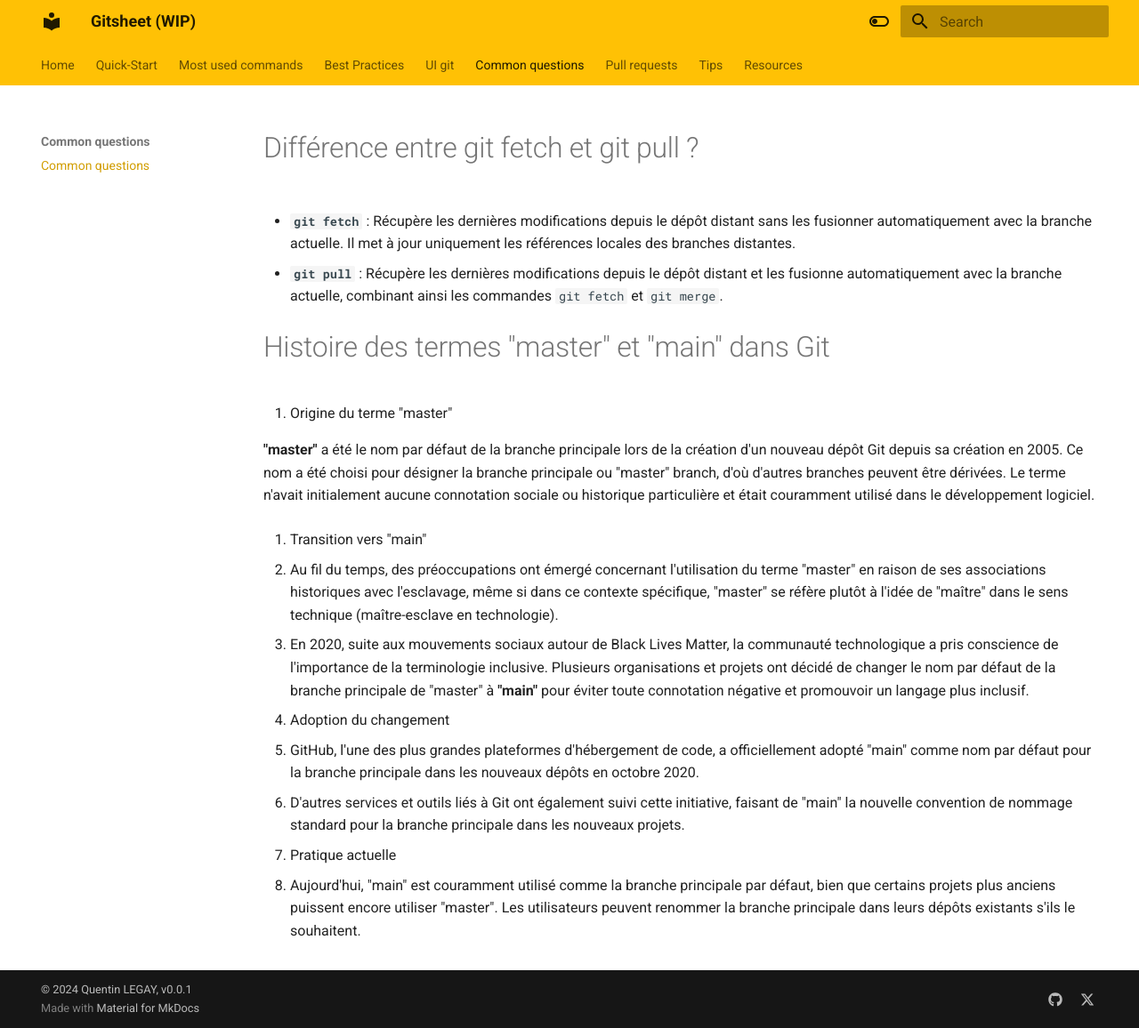
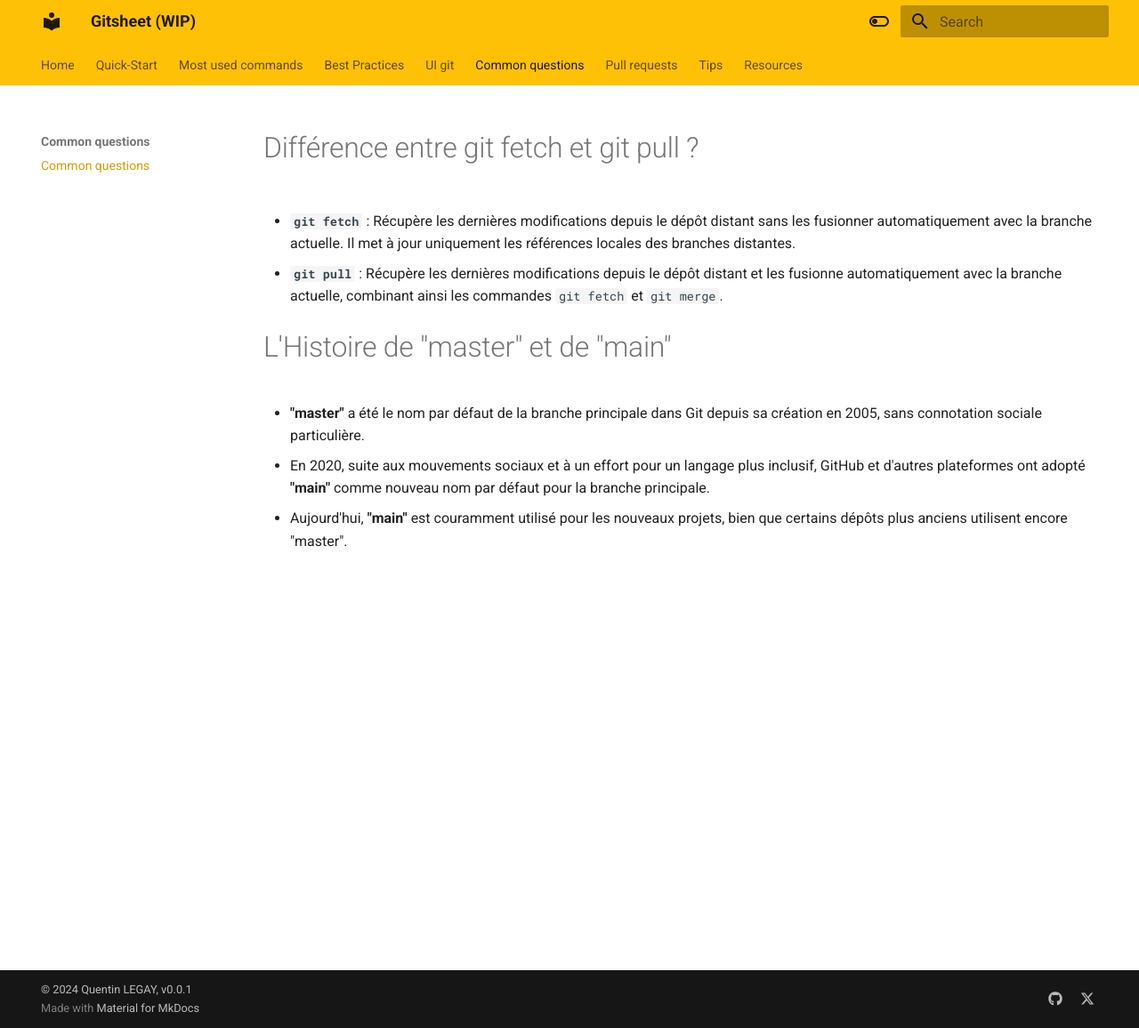
Before and after one commit to quentinlegay/gitsheet, an MkDocs documentation site: the page built from docs/common_questions.md, in a window 1280 px wide and 1156 px high. Shown: the whole window at 89% size. Built offline with MkDocs 1.6.1 and Material for MkDocs 9.7.7, drawn with Linux system fonts in a browser that asks for light colours.

Commit message:
modify master/main and add infos on readme

```diff
--- a/docs/common_questions.md
+++ b/docs/common_questions.md
@@ -4,24 +4,8 @@
 
 - **`git pull`** : Récupère les dernières modifications depuis le dépôt distant et les fusionne automatiquement avec la branche actuelle, combinant ainsi les commandes `git fetch` et `git merge`.
 
-# Histoire des termes "master" et "main" dans Git
+# L'Histoire de "master" et de "main"
 
-1. Origine du terme "master"
-
-**"master"** a été le nom par défaut de la branche principale lors de la création d'un nouveau dépôt Git depuis sa création en 2005. Ce nom a été choisi pour désigner la branche principale ou "master" branch, d'où d'autres branches peuvent être dérivées. Le terme n'avait initialement aucune connotation sociale ou historique particulière et était couramment utilisé dans le développement logiciel.
-
-2. Transition vers "main"
-
-- Au fil du temps, des préoccupations ont émergé concernant l'utilisation du terme "master" en raison de ses associations historiques avec l'esclavage, même si dans ce contexte spécifique, "master" se réfère plutôt à l'idée de "maître" dans le sens technique (maître-esclave en technologie).
-
-- En 2020, suite aux mouvements sociaux autour de Black Lives Matter, la communauté technologique a pris conscience de l'importance de la terminologie inclusive. Plusieurs organisations et projets ont décidé de changer le nom par défaut de la branche principale de "master" à **"main"** pour éviter toute connotation négative et promouvoir un langage plus inclusif.
-
-3. Adoption du changement
-
-- GitHub, l'une des plus grandes plateformes d'hébergement de code, a officiellement adopté "main" comme nom par défaut pour la branche principale dans les nouveaux dépôts en octobre 2020.
-
-- D'autres services et outils liés à Git ont également suivi cette initiative, faisant de "main" la nouvelle convention de nommage standard pour la branche principale dans les nouveaux projets.
-
-4. Pratique actuelle
-
-- Aujourd'hui, "main" est couramment utilisé comme la branche principale par défaut, bien que certains projets plus anciens puissent encore utiliser "master". Les utilisateurs peuvent renommer la branche principale dans leurs dépôts existants s'ils le souhaitent.
+- **"master"** a été le nom par défaut de la branche principale dans Git depuis sa création en 2005, sans connotation sociale particulière.
+- En 2020, suite aux mouvements sociaux et à un effort pour un langage plus inclusif, GitHub et d'autres plateformes ont adopté **"main"** comme nouveau nom par défaut pour la branche principale.
+- Aujourd'hui, **"main"** est couramment utilisé pour les nouveaux projets, bien que certains dépôts plus anciens utilisent encore "master".
```
Also changed, not shown: README.md (+5 -1 lines).
